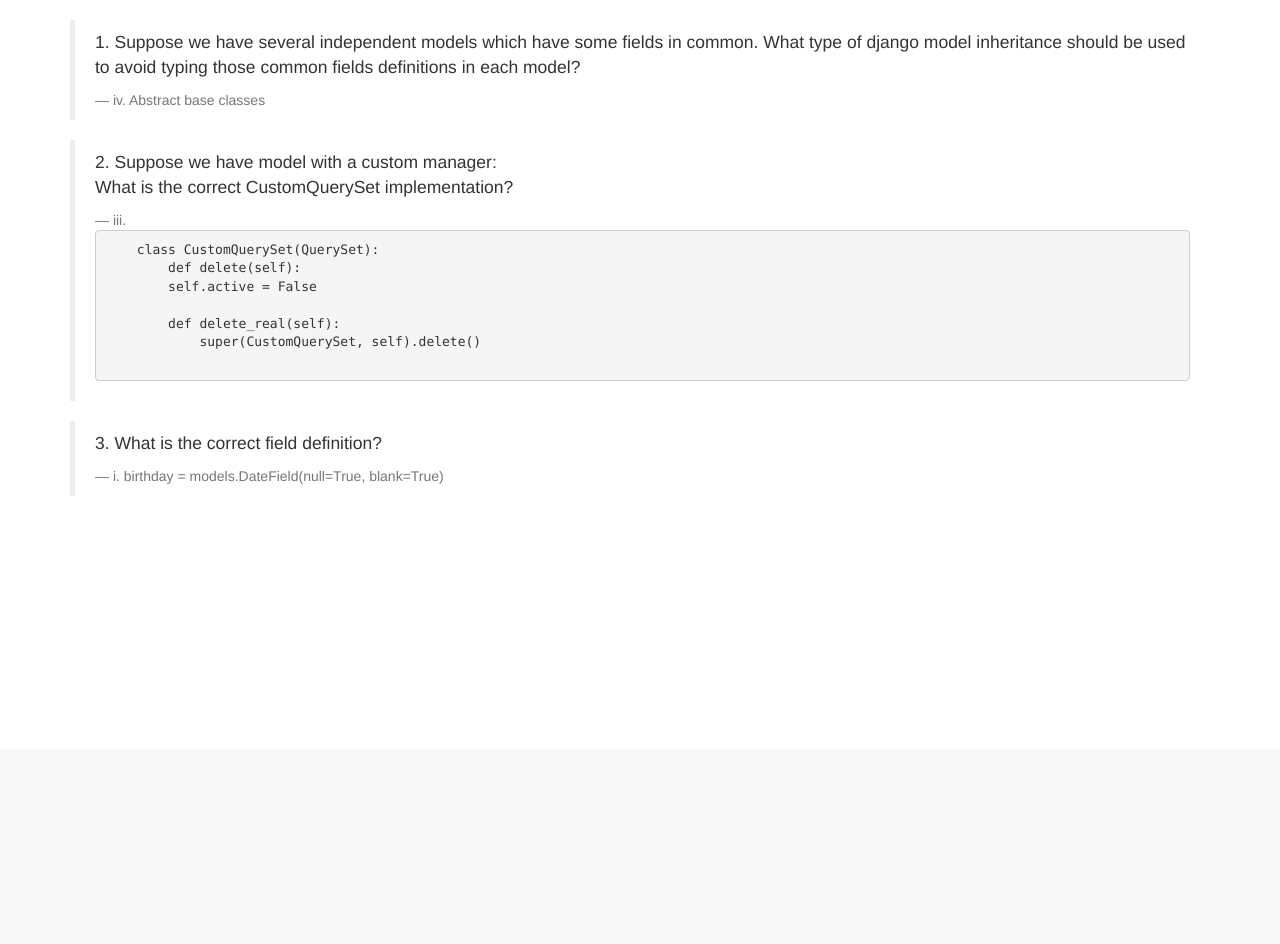
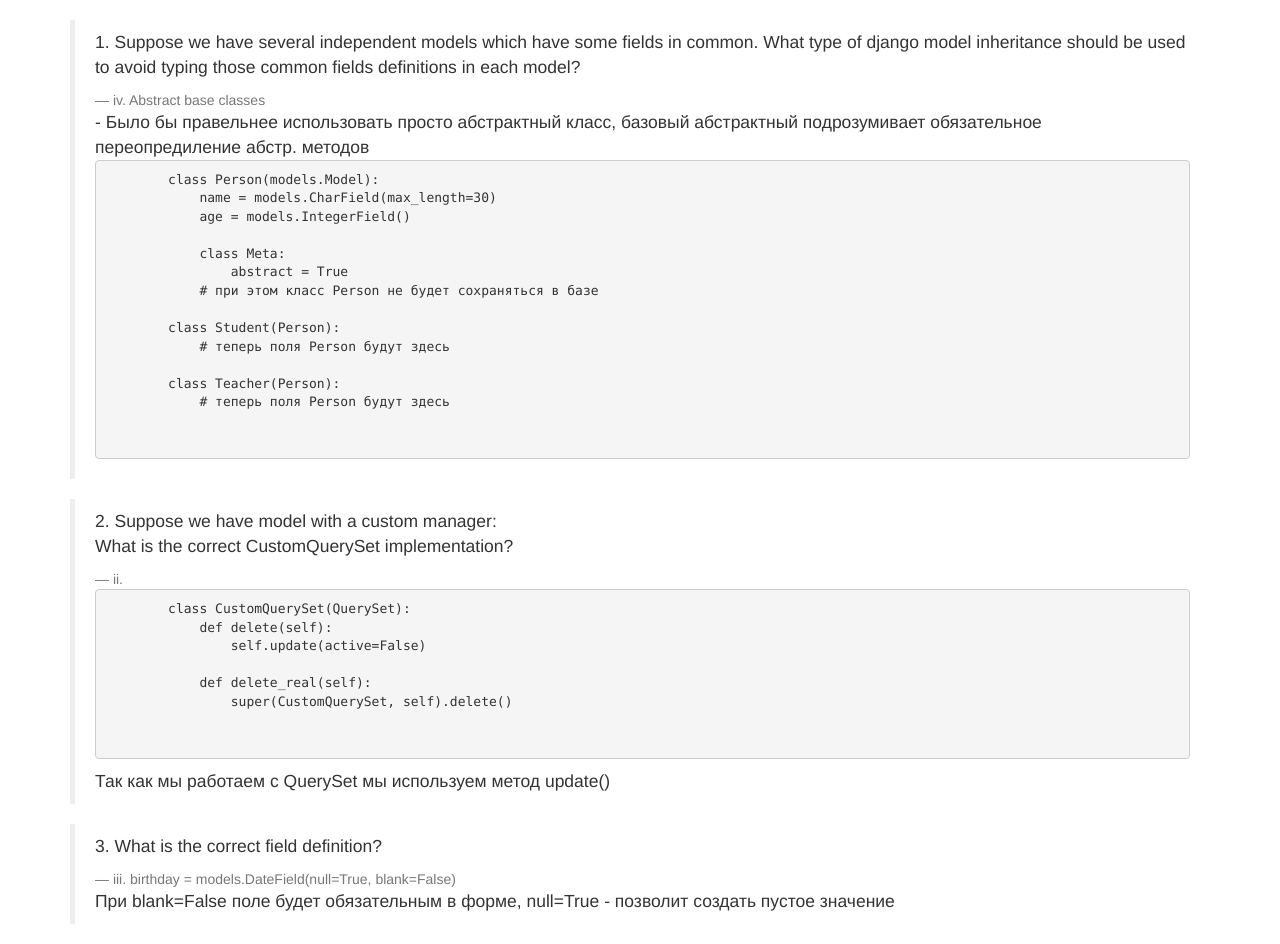
Before and after one commit to Antoha87/app, a Django app: page /questions/ in a window 1280 px wide. Shown: the part 51-995 px from the top of the page. Before the commit the page ends 535 px from the top, so only its background shows below. Run offline with Django 3.2, Linux system fonts and the light colour scheme; parts of the project's set-up code (start-up, migrations or seed data) failed here and were passed over; some libraries are stand-ins or nearby versions.

Commit message:
fix questions

```diff
--- a/templates/product/questions.html
+++ b/templates/product/questions.html
@@ -8,25 +8,45 @@
      What type of django model inheritance should be used to avoid typing those common fields definitions in each model?
 </p>
   <footer>iv. Abstract base classes </footer>
+    - Было бы правельнее использовать просто абстрактный класс, базовый абстрактный подрозумивает обязательное переопредиление абстр. методов
+    <pre>
+        class Person(models.Model):
+            name = models.CharField(max_length=30)
+            age = models.IntegerField()
+
+            class Meta:
+                abstract = True
+            # при этом класс Person не будет сохраняться в базе
+
+        class Student(Person):
+            # теперь поля Person будут здесь
+
+        class Teacher(Person):
+            # теперь поля Person будут здесь
+
+    </pre>
 </blockquote>
 <blockquote>
   <p>2. Suppose we have model with a custom manager:<br/>
     What is the correct CustomQuerySet implementation?
 </p>
-  <footer>iii.
+  <footer>ii.
     <pre>
-    class CustomQuerySet(QuerySet):
-        def delete(self):
-        self.active = False
+        class CustomQuerySet(QuerySet):
+            def delete(self):
+                self.update(active=False)
 
-        def delete_real(self):
-            super(CustomQuerySet, self).delete()
+            def delete_real(self):
+                super(CustomQuerySet, self).delete()
+
     </pre>
 </footer>
+        Так как мы работаем с QuerySet мы используем метод update()
 </blockquote>
 <blockquote>
   <p>3. What is the correct field definition?
 </p>
-  <footer>i.  birthday = models.DateField(null=True, blank=True)</footer>
+  <footer>iii. birthday = models.DateField(null=True, blank=False) </footer>
+    При blank=False поле будет обязательным в форме, null=True - позволит создать пустое значение
 </blockquote>
 {% endblock content %}
```
